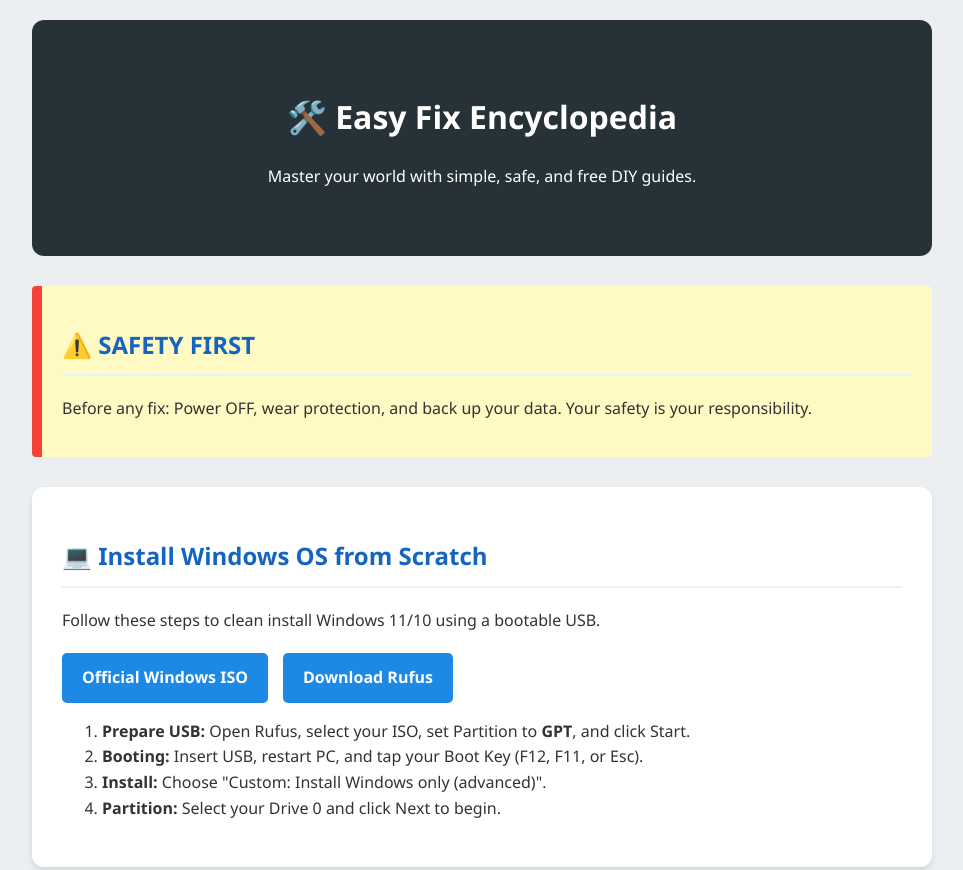
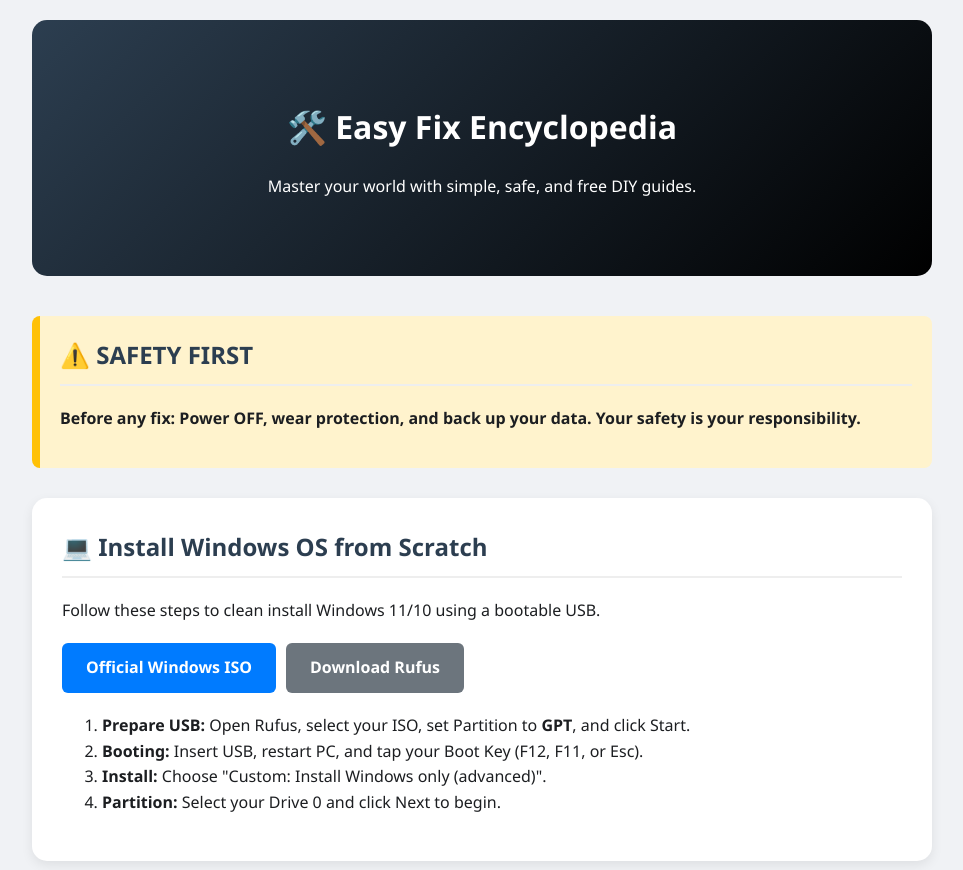
Before and after one commit to syedkhush/my-fixes, a plain HTML site: page index.html in a window 1280 px wide. Shown: the top 870 px of the page, without its empty margins (158-1121 px from the left). Drawn offline with Linux system fonts and the light colour scheme.

Commit message:
Refactor CSS styles for improved layout and design

```diff
--- a/style.css
+++ b/style.css
@@ -1,12 +1,69 @@
-body { font-family: 'Segoe UI', Tahoma, Geneva, Verdana, sans-serif; line-height: 1.6; max-width: 900px; margin: 0 auto; padding: 20px; background: #eceff1; color: #333; }
-header { text-align: center; padding: 50px 20px; background: #263238; color: white; border-radius: 12px; margin-bottom: 30px; }
-.safety-banner { background: #fff9c4; border-left: 10px solid #f44336; padding: 20px; margin-bottom: 30px; border-radius: 4px; }
-.guide-step { background: white; padding: 30px; border-radius: 12px; box-shadow: 0 4px 6px rgba(0,0,0,0.1); margin-bottom: 25px; }
-h2 { color: #1565c0; border-bottom: 2px solid #e3f2fd; padding-bottom: 10px; }
-.link-box { display: flex; gap: 15px; margin-top: 20px; flex-wrap: wrap; }
-.btn { background: #1e88e5; color: white; padding: 12px 20px; text-decoration: none; border-radius: 5px; font-weight: bold; }
-.btn:hover { background: #1565c0; }
-.boot-table { width: 100%; border-collapse: collapse; margin: 20px 0; }
-.boot-table th, .boot-table td { border: 1px solid #ddd; padding: 12px; text-align: left; }
-.boot-table th { background: #f5f5f5; }
-.pro-tip { background: #e8f5e9; border-left: 10px solid #4caf50; padding: 20px; border-radius: 4px; }
+/* General Layout */
+body {
+    font-family: 'Segoe UI', Arial, sans-serif;
+    line-height: 1.6;
+    max-width: 900px;
+    margin: 0 auto;
+    padding: 20px;
+    background-color: #f0f2f5;
+    color: #1c1e21;
+}
+
+/* Header */
+header {
+    text-align: center;
+    padding: 60px 20px;
+    background: linear-gradient(135deg, #2c3e50, #000000);
+    color: white;
+    border-radius: 15px;
+    margin-bottom: 40px;
+}
+
+/* Safety Section */
+.safety-banner {
+    background: #fff3cd;
+    border-left: 8px solid #ffc107;
+    padding: 20px;
+    margin-bottom: 30px;
+    border-radius: 8px;
+    font-weight: bold;
+}
+
+/* Guide Cards */
+.guide-step {
+    background: white;
+    padding: 30px;
+    border-radius: 15px;
+    box-shadow: 0 4px 12px rgba(0,0,0,0.08);
+    margin-bottom: 30px;
+}
+
+h2 { color: #2c3e50; border-bottom: 2px solid #eee; padding-bottom: 10px; margin-top: 0; }
+h3 { color: #555; margin-top: 20px; }
+
+/* Buttons */
+.link-box { display: flex; gap: 10px; margin: 20px 0; flex-wrap: wrap; }
+.btn {
+    display: inline-block;
+    padding: 12px 24px;
+    background-color: #007bff;
+    color: white;
+    text-decoration: none;
+    border-radius: 6px;
+    font-weight: bold;
+    transition: 0.3s;
+}
+.btn:hover { background-color: #0056b3; transform: translateY(-2px); }
+
+.btn.secondary { background-color: #6c757d; }
+.btn.linux { background-color: #E95420; } /* Ubuntu Orange */
+.btn.linux:hover { background-color: #772953; }
+
+/* Dividers and Footer */
+.section-divider { border: 0; height: 1px; background: #ddd; margin: 50px 0; }
+.footer { text-align: center; color: #888; margin-top: 50px; font-size: 0.9em; }
+
+/* Responsive */
+@media (max-width: 600px) {
+    .btn { width: 100%; text-align: center; }
+}
```
